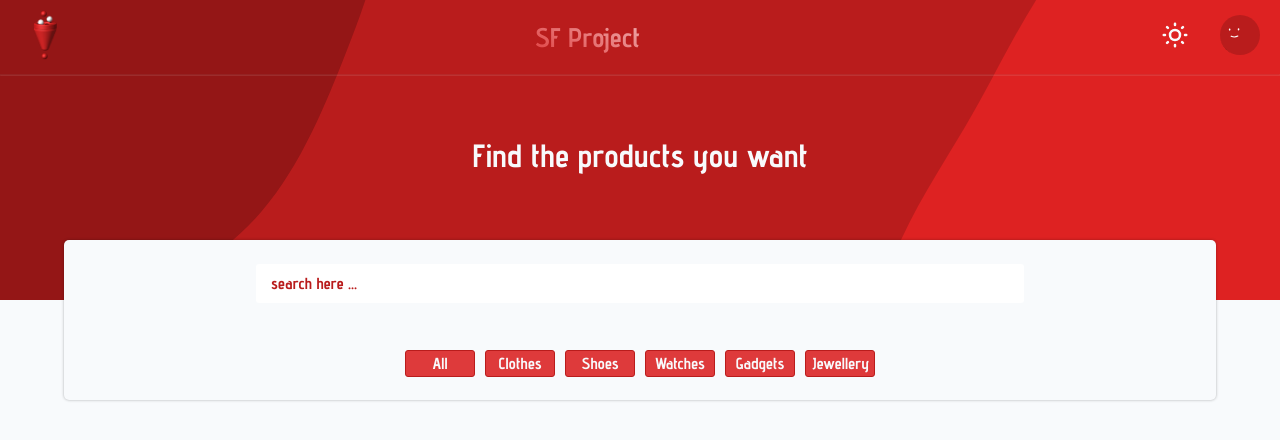
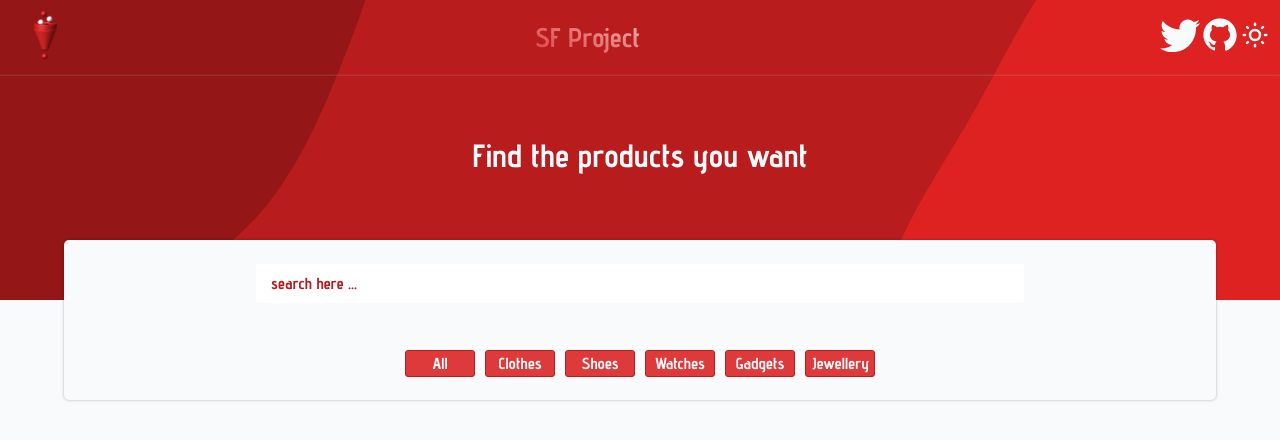
Before and after one commit to alirezashafii/search-filter, a plain HTML site: page index.html in a window 1280 px wide. Drawn offline with Linux system fonts and the light colour scheme.

Commit message:
nav links updated

```diff
--- a/index.html
+++ b/index.html
@@ -29,13 +29,16 @@
             <h2>SF Project</h2>
           </div>
           <div class="nav-right">
+            <a href="https://twitter.com/alirezashafii" target="_blank" class="twitter">
+              <img src="./assets/images/twitter.svg" alt="twitter profile">
+            </a>
+            <a href="https://github.com/alirezashafii" target="_blank" class="github">
+              <img src="./assets/images/github.svg" alt="github profile">
+            </a>
             <span class="light-toggler">
               <svg xmlns="http://www.w3.org/2000/svg" class="h-6 w-6" fill="none" viewBox="0 0 24 24" stroke="currentColor" stroke-width="2">
                 <path stroke-linecap="round" stroke-linejoin="round" d="M12 3v1m0 16v1m9-9h-1M4 12H3m15.364 6.364l-.707-.707M6.343 6.343l-.707-.707m12.728 0l-.707.707M6.343 17.657l-.707.707M16 12a4 4 0 11-8 0 4 4 0 018 0z" />
               </svg>
-            </span>
-            <span class="nav-avatar">
-              <img src="./assets/images/avatar.svg" alt="user avatar">
             </span>
           </div>
         </nav>
```
